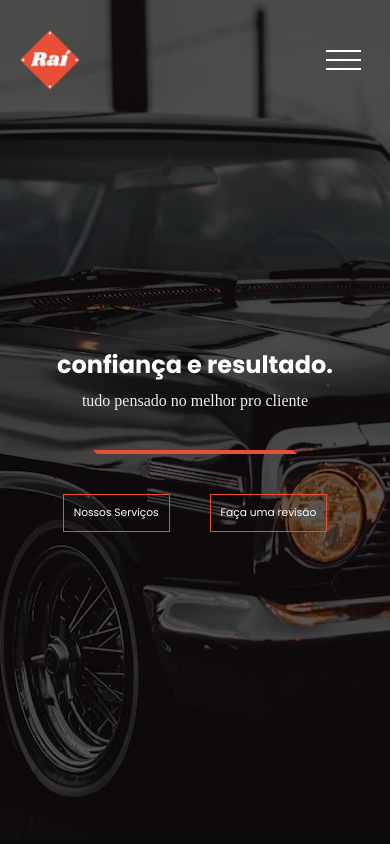
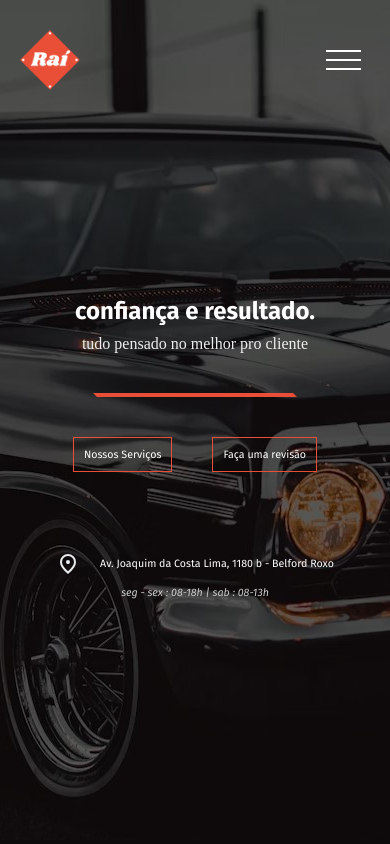
Before and after one commit to DiegoRamos36/Auto-Mecanica-Rai, a React (Vite) app: page / in a window 390 px wide. Shown: the top 844 px of the page. Built offline with nearby package versions, Linux system fonts and the light colour scheme.

Commit message:
local fixo adicionado e bugfix

```diff
--- a/src/Inicio.css
+++ b/src/Inicio.css
@@ -6,6 +6,16 @@
   flex-direction: column;
   justify-content: center;
   background: url('assets/landingpage.jpeg') center;
+}
+
+.landing-page::after {
+  content: '';
+  display: block;
+  width: 600px;
+  transform: skew(45deg);
+  height: 4px;
+
+  margin-top: 20px;
 }
 
 .landing-page h1 {
@@ -59,3 +69,31 @@
   background-color: var(--cor-principal);
   color: var(--cor-texto);
 }
+
+.localizacao  {
+color: #fff;
+font-size: var(--texto-m);
+display: flex;
+align-items: center;
+font-weight: 400;
+font-family: var(--fonte-geral);
+margin-top: 40px;
+}
+
+.localizacao::before {
+  content: '';
+  display: block;
+  width: 24px;
+  height: 24px;
+  background: url('assets/localizacao.svg') no-repeat center;
+  margin-right: 20px;
+}
+
+.landing-page h4 {
+  color: #ccc;
+  font-size: var(--texto-m);
+  font-weight: 400;
+  font-style: italic;
+  font-family: var(--fonte-geral);
+  margin-top: 10px;
+}
--- a/src/Inicio.tsx
+++ b/src/Inicio.tsx
@@ -14,6 +14,10 @@ const Inicio = () => {
         <a onClick={() => goTo('servicos')}>Nossos Serviços</a>
         <a onClick={() => goWhatsapp()}>Faça uma revisão</a>
       </nav>
+      <h3 className="localizacao">
+        Av. Joaquim da Costa Lima, 1180 b - Belford Roxo
+      </h3>
+      <h4>seg - sex : 08-18h | sab : 08-13h</h4>
     </main>
   );
 };
--- a/src/QuemSomos.tsx
+++ b/src/QuemSomos.tsx
@@ -28,6 +28,16 @@ const QuemSomos = () => {
             voluptate recusandae ex nemo! Velit fuga tempore voluptate provident
             delectus cupiditate tempora itaque!
           </p>
+          <h1>Eficiência</h1>
+          <p>
+            Lorem ipsum dolor sit amet consectetur adipisicing elit. Dicta
+            possimus cupiditate aut quo, quis neque, a eligendi tempora,
+            provident iusto esse! Atque suscipit inventore laborum. Provident ex
+            harum officia nulla. Lorem ipsum dolor sit, amet consectetur
+            adipisicing elit. Magni nihil rem reiciendis minus fugit aliquam.
+            Labore eos eveniet excepturi, dolor in maiores molestias optio
+            nesciunt vero suscipit aspernatur temporibus libero.
+          </p>
         </div>
         <div className="mini-galeria">
           <div>
--- a/src/index.css
+++ b/src/index.css
@@ -1,4 +1,4 @@
-@import url('https://fonts.googleapis.com/css2?family=Poppins:ital,wght@0,100;0,200;0,300;0,400;0,500;0,600;0,700;0,800;0,900;1,100;1,200;1,300;1,400;1,500;1,600;1,700;1,800;1,900&display=swap');
+@import url('https://fonts.googleapis.com/css2?family=Fira+Sans:ital,wght@0,100;0,200;0,300;0,400;0,500;0,600;0,700;0,800;0,900;1,100;1,200;1,300;1,400;1,500;1,600;1,700;1,800;1,900&display=swap');
 
 :root {
   --cor-texto: #0C0C0C;
@@ -11,7 +11,7 @@
   --texto-m: 1.5rem;
   --texto-p: 1rem;
   --texto-pp: 0.667rem;
-  --fonte-geral: Poppins;
+  --fonte-geral: Fira Sans;
 }
 
 
@@ -24,6 +24,7 @@
 * {
   padding: 0;
   margin: 0;
+  overflow-x: hidden;
 }
 
 
--- a/src/responsivo.css
+++ b/src/responsivo.css
@@ -14,7 +14,7 @@
   }
 
   .header-content {
-    width: 100vw;
+    width: 90vw;
     left: 0;
     right: 0;
     position: fixed;
@@ -151,6 +151,13 @@
 .landing-page nav a {
 font-size: var(--texto-p);
 }
+
+.localizacao {
+  font-size: var(--texto-p);
+}
+.landing-page h4 {
+  font-size: var(--texto-p);
+}
 .servicos ul li {
   font-size: var(--texto-p);
 }
@@ -222,9 +229,19 @@ font-size: var(--texto-p);
 
   }
 
+  .membro img {
+    max-width: 100px;
+  }
+
   .card li {
     font-size: var(--texto-p);
     margin: 10px 0px;
     padding: 10px;
   }
+  .localizacao {
+    font-size: var(--texto-pp);
+  }
+  .landing-page h4 {
+    font-size: var(--texto-pp);
+  }
 }
```
Also changed, not shown: src/assets/localizacao.svg (added).
